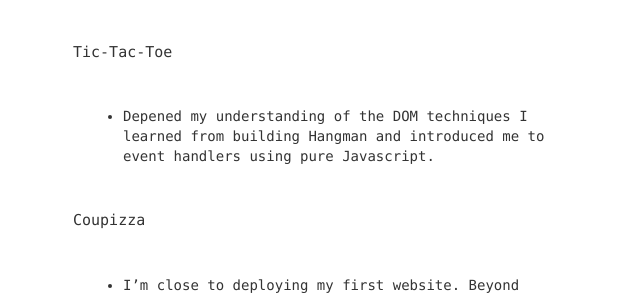
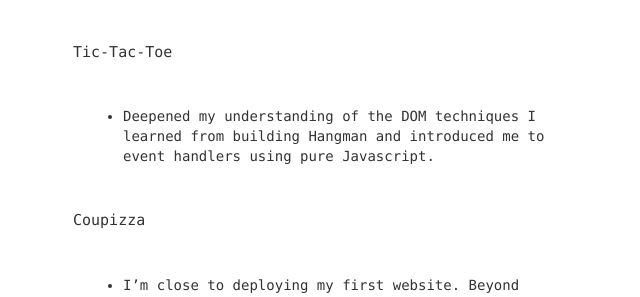
Before and after one commit to CharlesStocky/CharlesStocky.github.io, a Jekyll site: the page built from _posts/2017-8-21-Resume.md, in a window 1280 px wide and 900 px high, scrolled down 2208 px. Shown: the part 290-587 px from the top of the window, without its empty margins (317-957 px from the left). Built offline with Jekyll 4.4.1, drawn with Linux system fonts in a browser that asks for light colours.

Commit message:
fixed typo

```diff
--- a/_posts/2017-8-21-Resume.md
+++ b/_posts/2017-8-21-Resume.md
@@ -70,7 +70,7 @@ Hangman <br>
 - Further solidified my understanding of Javascript and string handling techniques.
 
 Tic-Tac-Toe <br>
-- Depened my understanding of the DOM techniques I
+- Deepened my understanding of the DOM techniques I
 learned from building Hangman and introduced me to event handlers using pure
 Javascript.
 
```
Also changed, not shown: 2 other files.
